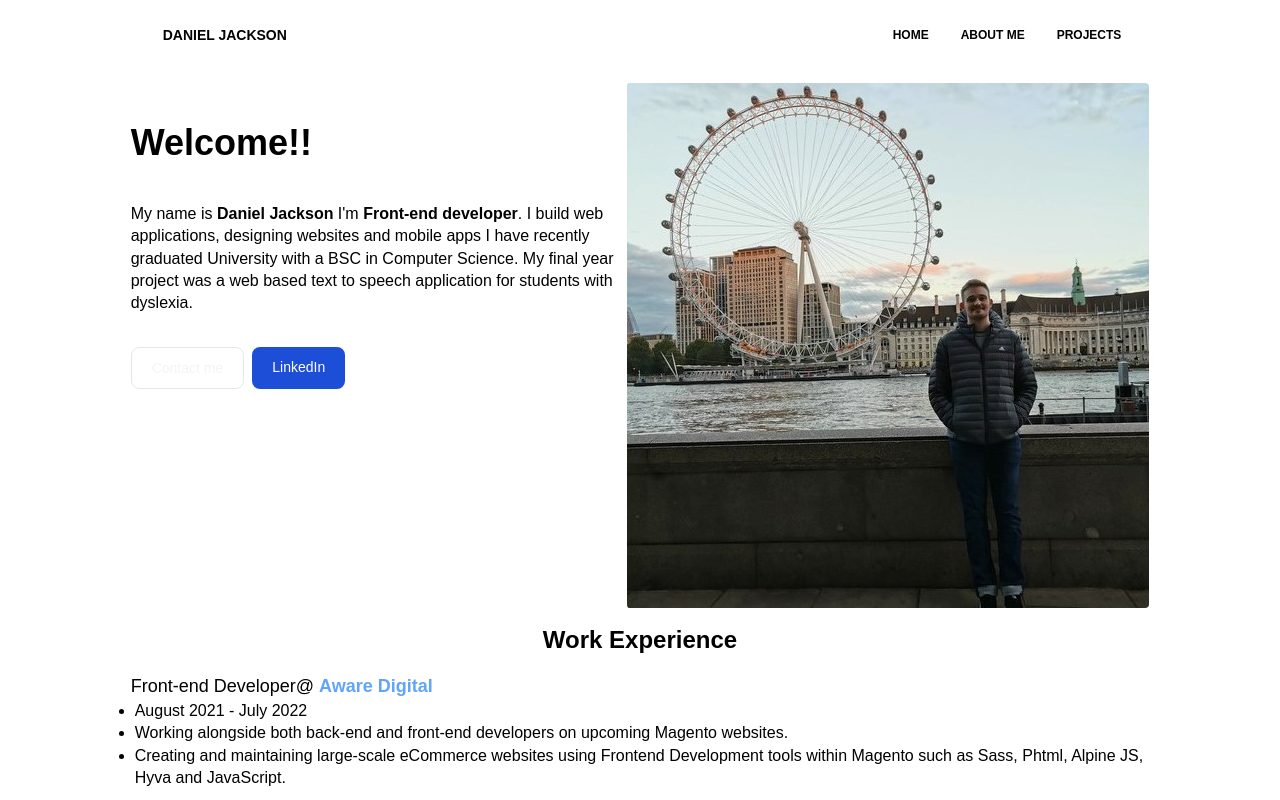
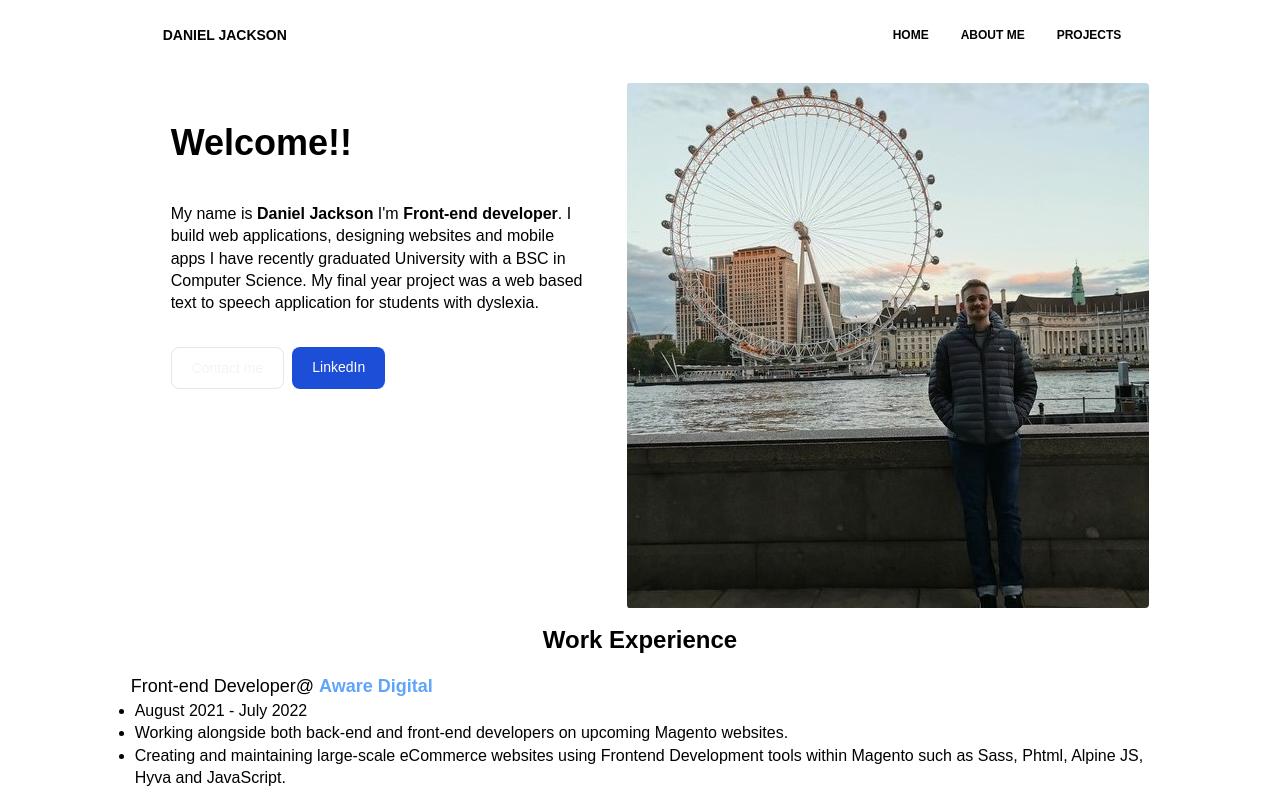
Before and after one commit to Daniel-Jackson23/Portfolio, a Vue app: page / in a window 1280 px wide. Shown: the top 800 px of the page. Built offline with nearby package versions, Linux system fonts and the light colour scheme.

Commit message:
adding some padding near the text home page banner

```diff
--- a/src/components/HomeBanner.vue
+++ b/src/components/HomeBanner.vue
@@ -20,7 +20,7 @@ export default {
 <template>
   <section class="max-w-8l mx-auto w-5/6 max-md:w-full px-6 sm:px-6">
     <div class="flex justify-center flex-row max-sm:flex-col">
-      <div class="relative w-2/4 max-sm:w-full">
+      <div class="relative w-2/4 max-sm:w-full px-10">
         <h1 class="font-bold text-4xl py-10">Welcome!!</h1>
         <p>
           My name is <span class="font-bold">{{ name }}</span> I'm
```
